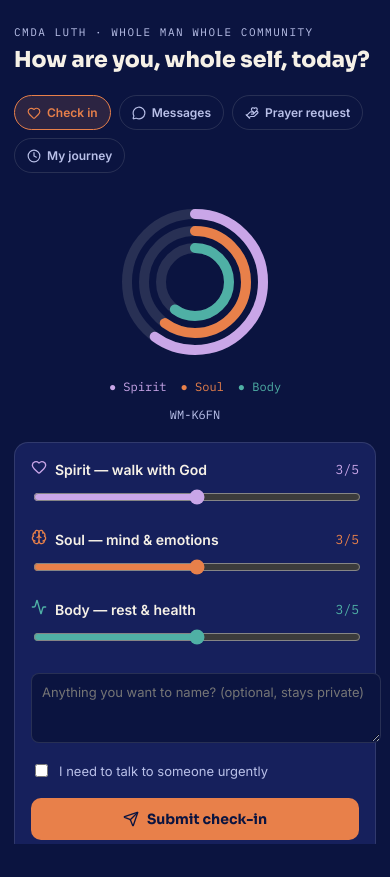
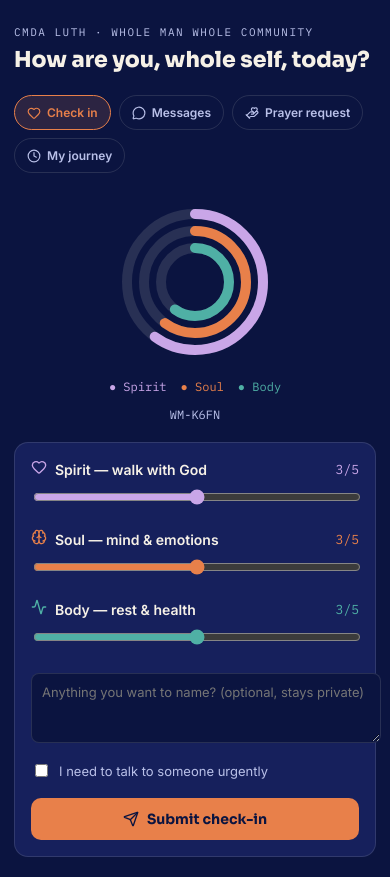
Before and after one commit to Sam316dev/CMDA, a React (Vite) app: page / in a window 390 px wide. Before the commit the page ends 844 px from the top, so only its background shows below. Built offline with nearby package versions, Linux system fonts and the light colour scheme.

Commit message:
Adjust mobile shell viewport height behavior

```diff
--- a/src/whole_man_checkin.jsx
+++ b/src/whole_man_checkin.jsx
@@ -523,8 +523,8 @@ export default function WholeManApp() {
 
   const shellStyle = {
     background: COLORS.bg,
-    minHeight: "100vh",
-    height: "100dvh",
+    minHeight: isMobile ? "80svh" : "100vh",
+    height: isMobile ? "auto" : "100dvh",
     borderRadius: isMobile ? 0 : 16,
     padding: isMobile ? "20px 14px" : "28px 24px",
     fontFamily: "Inter",
```
